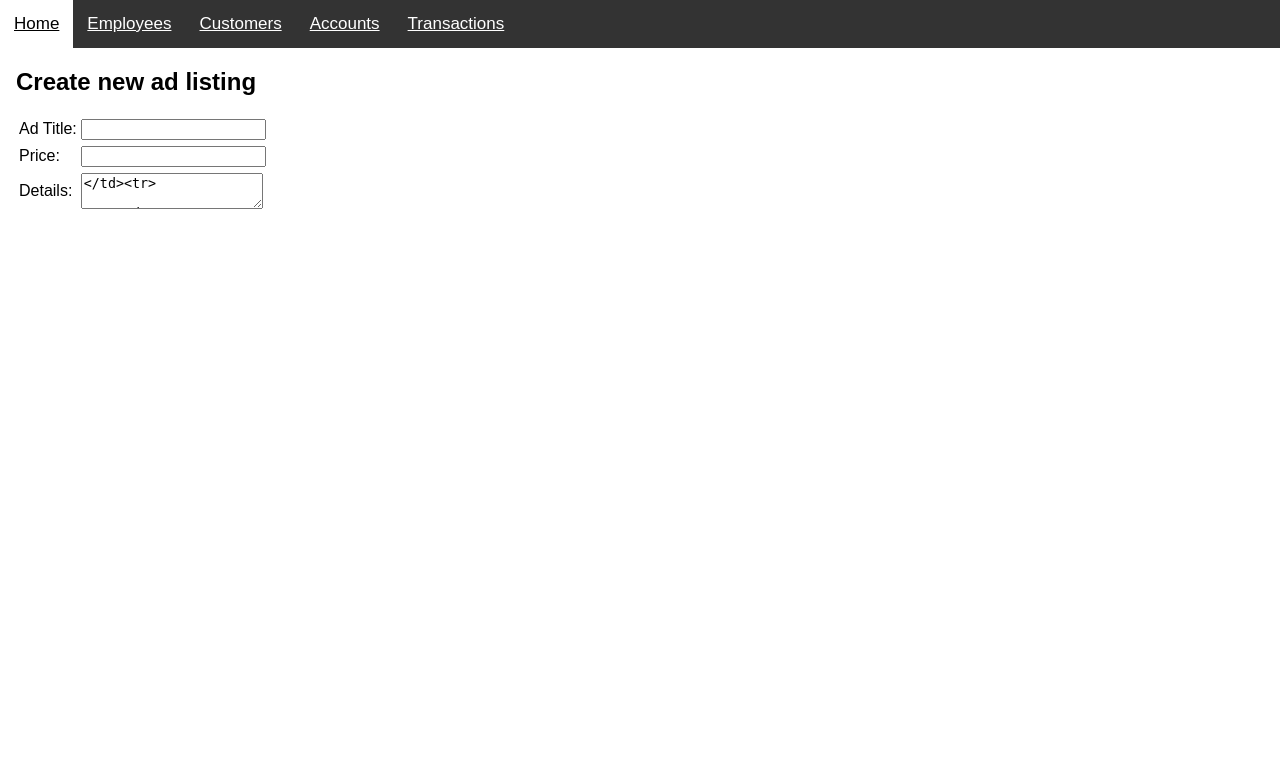
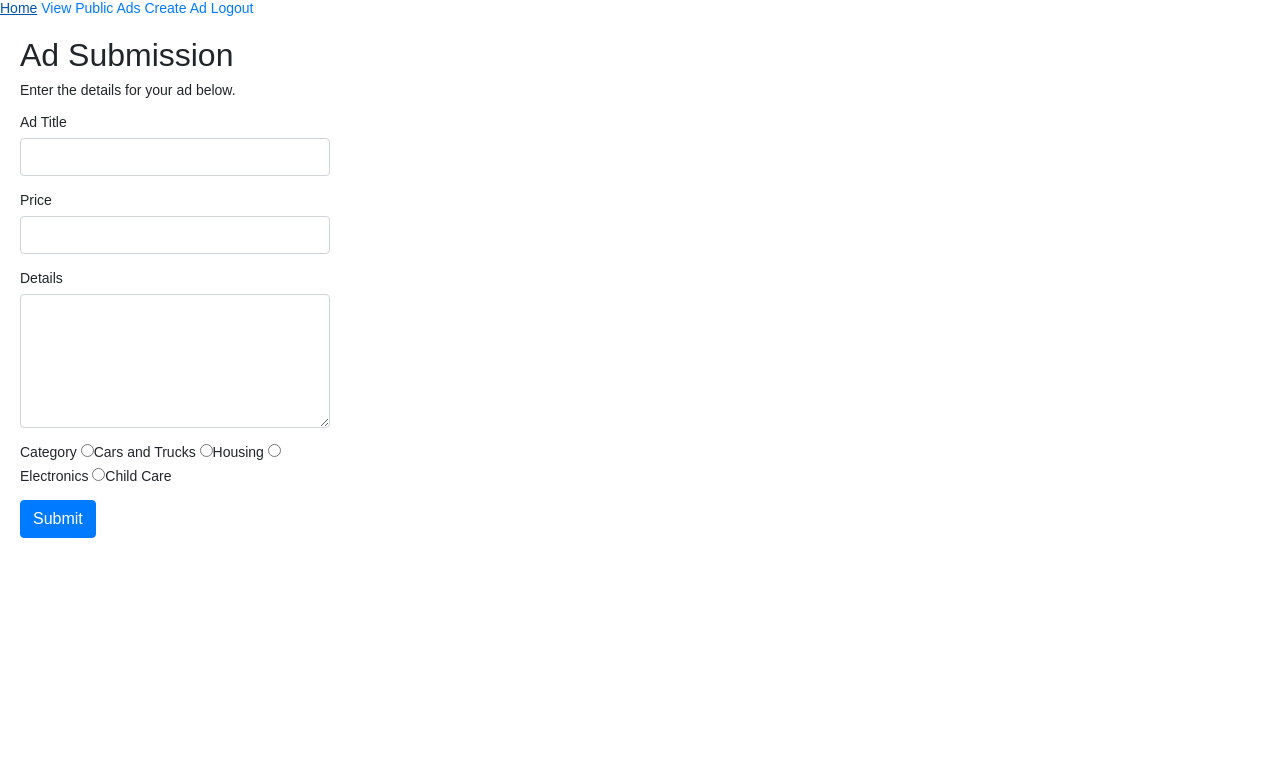
Before and after one commit to zjwonder/victorious-spitball, a PHP site: page /new_advertisement.php in a window 1280 px wide. Shown: the top 783 px of the page. Run offline with PHP 8.4, Linux system fonts and the light colour scheme; a user stored in the database is signed in; some libraries are stand-ins or nearby versions.

Commit message:
merge and refactor ad submission form

```diff
--- a/Project 2.sql
+++ b/Project 2.sql
@@ -10,7 +10,7 @@ DROP TABLE IF EXISTS Moderators;
 CREATE TABLE IF NOT EXISTS Advertisements
  (Advertisement_ID smallint unsigned not null auto_increment,
  AdvTitle varchar(30) not null,
- AdvDetails varchar(50) not null,
+ AdvDetails varchar(255) not null,
  AdvDate date not null,
  AdvPrice decimal(7,2) unsigned not null,
  User_ID varchar(15) not null,
--- a/login_home.php
+++ b/login_home.php
@@ -7,6 +7,10 @@
         header("location: home.html");
         exit;
     }
+	elseif ($_SESSION['user_is_mod']) {
+		header("location: mod_home.php");
+		exit;
+	}
 ?>
 
 <html>
--- a/new_advertisement.php
+++ b/new_advertisement.php
@@ -1,43 +1,109 @@
 <!-- form validation from: https://www.w3schools.com/php/php_form_validation.asp
 	form syntax and functionality: https://github.com/alexasummers/CS371Demos/blob/main/new_employee.php
+	SQL script reference: https://github.com/alexasummers/CS371Demos/blob/main/add_employee.php
+	form field requirement: https://www.w3schools.com/php/php_form_required.asp
 -->
 
 <?php
 
+	session_start();
+
+	if (!isset($_SESSION["loggedin"]) || $_SESSION["loggedin"] === FALSE) {
+		header("location: home.html");
+		exit;
+	}
+
+	require_once 'connection.php';
+
+	$AdvTitleErr = $AdvPriceErr = $AdvDetailsErr = $AdvCatErr = "";
+
+	if ($_SERVER["REQUEST_METHOD"] == "POST") {
+
+		// make sure no fields are empty
+		if (empty($_POST["AdvTitle"])) { $AdvTitleErr = "Title is required"; }
+
+		if (empty($_POST["AdvPrice"])) { $AdvPriceErr = "Price is required; enter '0' if free"; }
+
+		if (empty($_POST["AdvDetails"])) { $AdvDetailsErr = "Details are required"; }
+
+		if (empty($_POST["Category_ID"])) { $AdvCatErr = "You must choose a category"; }
+
+		// make sure errors are cleared before contacting database
+		if (empty($AdvTitleErr) && empty($AdvPriceErr) && empty($AdvDetailsErr) && empty($AdvCatErr)) {
+			$AdvTitle=isset($_POST['AdvTitle'])?$_POST['AdvTitle']:"";
+			$AdvDetails=isset($_POST['AdvDetails'])?$_POST['AdvDetails']:"";
+			$AdvDate=date("Y-m-d");
+			$AdvPrice=isset($_POST['AdvPrice'])?$_POST['AdvPrice']:"";
+			$User_ID=isset($POST[$_SESSION["User_ID"]])?$POST[$_SESSION["User_ID"]]:"";
+			// mod ID added when it is reviewed by logged in moderator
+			$Category_ID=isset($_POST['Category_ID'])?$_POST['Category_ID']:"";
+			$Status_ID='PN';
+			$SQL = "INSERT INTO Advertisements(AdvTitle, AdvDetails, AdvDate, AdvPrice, User_ID, Category_ID, Status_ID) VALUES (";
+			$SQL.= "'".$AdvTitle."', '".$AdvDetails."', '".$AdvDate."', '".$AdvPrice."', '".$User_ID."', '".$Category_ID."', '".$Status_ID."')";
+			$result = mysqli_query($connection, $SQL);
+
+			if (!$result) {
+				die ("Unable to connect: " . mysqli_error($connection));
+				sleep(5);
+				header("location: login_home.php");
+				exit;
+			}
+			else { header("Location: success.php"); }
+		}
+	}
 ?>
-<html>
+
+<!DOCTYPE html>
+<html lang="en">
 <head>
-		<title>Advertisements Manager Database</title>
-		<link rel="stylesheet" type="text/css" href="home.css">
+    <meta charset="UTF-8">
+    <title>New Ad Submission</title>
+    <link rel="stylesheet" href="https://stackpath.bootstrapcdn.com/bootstrap/4.5.2/css/bootstrap.min.css">
+    <!-- <link rel="stylesheet" type="text/css" href="home.css"> -->
+	<style>
+        body{ font: 14px sans-serif; }
+        .wrapper{ width: 350px; padding: 20px; }
+    </style>
 </head>
-
 <body>
 	<div class="navigationBar">
-			<a href="home.html">Home</a>
-			<a href="employeeInformation.php">Employees</a>
-			<a href="home.html">Customers</a>
-			<a href="home.html">Accounts</a>
-			<a href="home.html">Transactions</a>
+		<a href="login_home.php">Home</a>
+		<a href="active_ads.php">View Public Ads</a>
+		<a href="new_advertisement.php">Create Ad</a>
+		<a href="logout.php">Logout</a>
 	</div>
+    <div class="wrapper">
+        <h2>Ad Submission</h2>
+        <p>Enter the details for your ad below.</p>
 
-		<div style = "padding-left: 16px">
-			<h2>Create new ad listing</h2>
-			<form method="post" action="<?php echo htmlspecialchars(add_advertisement.php);?>">
-                <table>
-                    <tr><td>Ad Title: </td><td><input type="varchar(30)" name="AdvTitle"></td><tr>
-                    <tr><td>Price: </td><td><input type="varchar(30)" name="AdvPrice"></td><tr>
-                    <tr><td>Details: </td><td><textarea type="varchar(50)" name="AdvDetails"></td><tr>
-                    <tr><td>Category: </td>
-                        <td>
+        <form action="<?php echo htmlspecialchars($_SERVER["PHP_SELF"]); ?>" method="post">
+            <div class="form-group">
+                <label>Ad Title</label>
+                <input type="text" name="AdvTitle" class="form-control <?php echo (!empty($AdvTitleErr)) ? 'is-invalid' : ''; ?>" value="<?php echo $AdvTitleErr; ?>">
+                <span class="invalid-feedback"><?php echo $AdvTitleErr; ?></span>
+            </div>
+            <div class="form-group">
+                <label>Price</label>
+                <input type="text" name="AdvPrice" class="form-control <?php echo (!empty($AdvPriceErr)) ? 'is-invalid' : ''; ?>">
+                <span class="invalid-feedback"><?php echo $AdvPriceErr; ?></span>
+            </div>
+			<div class="form-group">
+                <label>Details</label>
+                <textarea rows="5" cols="50" name="AdvDetails" class="form-control <?php echo (!empty($AdvDetailsErr)) ? 'is-invalid' : ''; ?>"></textarea>
+                <span class="invalid-feedback"><?php echo $AdvDetailsErr; ?></span>
+            </div>
+			<div class="form-group">
+                <label>Category</label>
                 	<input type="radio" name="Category_ID" value="CAT">Cars and Trucks
 					<input type="radio" name="Category_ID" value="HOU">Housing
 					<input type="radio" name="Category_ID" value="ELC">Electronics
 					<input type="radio" name="Category_ID" value="CCA">Child Care
-                        </td><tr>
-					<tr><input type="submit" class="btn btn-primary" value="Login"></tr>
-                </table>
+                <span class="invalid-feedback"><?php echo $AdvCatErr; ?></span>
+            </div>
+            <div class="form-group">
+                <input type="submit" class="btn btn-primary" value="Submit">
+            </div>
         </form>
     </div>
 </body>
-
 </html>
```
Also changed, not shown: success.php (+17 -9 lines). Lines whose indentation alone changed are shown as unchanged.
